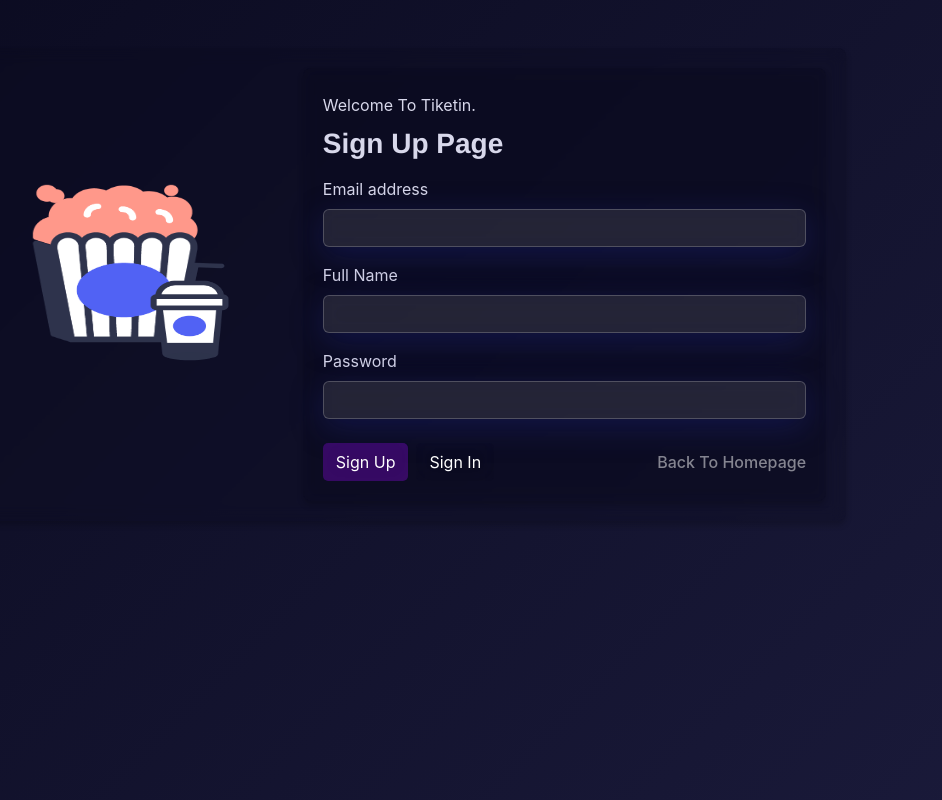
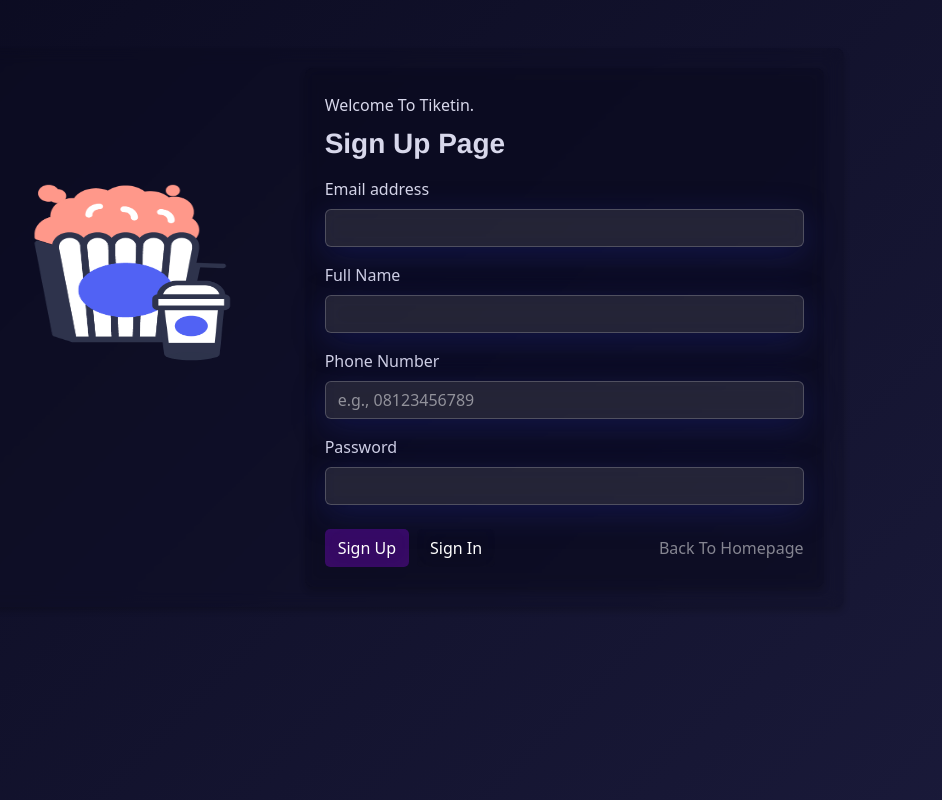
Before and after one commit to farlls/Tiketin-Booking-Tiket-Bioskop, a React (Create React App) app: page /login in a window 1280 px wide. Both pictures are taken after a click on the button "Sign Up". Shown: the whole page, without its empty margins (242-1184 px from the left). Built offline with nearby package versions, Linux system fonts and the light colour scheme; a web font is replaced by a local one.

Commit message:
Configuration di backend tiketin

```diff
--- a/src/App.js
+++ b/src/App.js
@@ -1,23 +1,25 @@
 import React from "react";
 import { BrowserRouter as Router, Route, Routes } from "react-router-dom";
+import { AuthProvider } from "./context/AuthContext";
 import Homepage from "./components/Homepage";
 import Booking from "./components/Booking";
 import PayCard from "./components/Payment/PayCard";
-import GoPayPage from './components/Payment/GoPay';
-import QrisPage from './components/Payment/Qris';  // Correct import for QrisPage
-import DanaPage from './components/Payment/Dana';  // Correct import for DanaPage
+import GoPayPage from "./components/Payment/GoPay";
+import QrisPage from "./components/Payment/Qris"; // Correct import for QrisPage
+import DanaPage from "./components/Payment/Dana"; // Correct import for DanaPage
 import DetailMovie from "./components/DetailMovie";
 import Login from "./components/Login";
 import MovieList from "./components/MovieList";
 
 const App = () => {
   return (
+    <AuthProvider>
       <Router>
         <Routes>
           {/* Route for Homepage */}
+          <Route path="/login" element={<Login />} />
           <Route path="/" element={<Homepage />} />
           <Route path="/detail-movie" element={<DetailMovie />} />
-        <Route path="/login" element={<Login />} />
           {/* Route for Booking */}
           <Route path="/booking" element={<Booking />} />
           {/* Route for Payment */}
@@ -28,10 +30,9 @@ const App = () => {
           <Route path="/dana" element={<DanaPage />} />
           <Route path="/movielist" element={<MovieList />} />
           {/* Routes for Payment Methods */}
-
-
         </Routes>
       </Router>
+    </AuthProvider>
   );
 };
 
--- a/src/components/Login.jsx
+++ b/src/components/Login.jsx
@@ -2,24 +2,37 @@ import "./styles/Login.css";
 import React, { useRef, useEffect, useState } from "react";
 import "bootstrap/dist/css/bootstrap.min.css";
 import Lottie from "lottie-web";
-import { Link } from "react-router-dom";
+import { Link, useNavigate } from "react-router-dom";
+import authService from "../services/authService";
+import { useAuth } from "../context/AuthContext";
 
 function Login() {
   const container = useRef(null);
+  const navigate = useNavigate();
+  const { login: authLogin } = useAuth();
   let animationInstance = null;
-  const [isSignUp, setIsSignUp] = useState(false); // state untuk mengatur tampilan
+
+  const [isSignUp, setIsSignUp] = useState(false);
+  const [formData, setFormData] = useState({
+    email: "",
+    password: "",
+    name: "",
+    phoneNumber: "",
+  });
+  const [error, setError] = useState("");
+  const [loading, setLoading] = useState(false);
+  const [validationErrors, setValidationErrors] = useState({});
 
   useEffect(() => {
-    // Fetch the animation data and initialize Lottie
     fetch("/assets/video/anim_pop.json")
       .then((response) => response.json())
       .then((animationData) => {
         if (animationInstance) {
-          animationInstance.destroy(); // Pastikan animasi sebelumnya di-destroy
+          animationInstance.destroy();
         }
 
         animationInstance = Lottie.loadAnimation({
-          container: container.current, // Referensi div
+          container: container.current,
           renderer: "svg",
           loop: true,
           autoplay: true,
@@ -33,16 +46,121 @@ function Login() {
 
     return () => {
       if (animationInstance) {
-        animationInstance.destroy(); // Bersihkan animasi ketika komponen di-unmount
+        animationInstance.destroy();
       }
     };
   }, []);
+
+  const validateForm = () => {
+    const errors = {};
+
+    if (isSignUp) {
+      // Name validation
+      if (!formData.name) {
+        errors.name = "Name is required";
+      }
+
+      // Phone number validation
+      if (!formData.phoneNumber) {
+        errors.phoneNumber = "Phone number is required";
+      } else if (!/^\d{10,12}$/.test(formData.phoneNumber)) {
+        errors.phoneNumber = "Phone number must be 10-12 digits";
+      }
+
+      // Password validation
+      if (formData.password.length < 6) {
+        errors.password = "Password must be at least 6 characters";
+      }
+    }
+
+    // Email validation
+    const emailRegex = /^\w+([.-]?\w+)*@\w+([.-]?\w+)*(\.\w{2,3})+$/;
+    if (!emailRegex.test(formData.email)) {
+      errors.email = "Please provide a valid email";
+    }
+
+    setValidationErrors(errors);
+    return Object.keys(errors).length === 0;
+  };
+
+  const handleChange = (e) => {
+    setFormData({
+      ...formData,
+      [e.target.name]: e.target.value,
+    });
+    // Clear specific field error when typing
+    if (validationErrors[e.target.name]) {
+      setValidationErrors({
+        ...validationErrors,
+        [e.target.name]: "",
+      });
+    }
+    if (error) setError("");
+  };
+
+  const handleSubmit = async (e) => {
+    e.preventDefault();
+    setError("");
+
+    // Validate form before submission
+    if (isSignUp && !validateForm()) {
+      return;
+    }
+
+    setLoading(true);
+
+    try {
+      if (isSignUp) {
+        const response = await authService.register(
+          formData.name,
+          formData.email,
+          formData.password,
+          formData.phoneNumber
+        );
+        console.log("Registration successful:", response);
+
+        // After successful registration, switch to login
+        setIsSignUp(false);
+        setFormData({
+          email: "",
+          password: "",
+          name: "",
+          phoneNumber: "",
+        });
+        setError("Registration successful! Please login.");
+      } else {
+        const response = await authService.login(
+          formData.email,
+          formData.password
+        );
+        console.log("Login response received:", response);
+
+        if (response) {
+          await authLogin(response);
+          navigate("/");
+        } else {
+          throw new Error("Invalid response from server");
+        }
+      }
+    } catch (err) {
+      console.error("Auth error:", err);
+      if (err.message) {
+        setError(err.message);
+      } else if (typeof err === "string") {
+        setError(err);
+      } else {
+        setError("An unexpected error occurred");
+      }
+    } finally {
+      setLoading(false);
+    }
+  };
 
   return (
     <section className="d-flex py-5 px-5 justify-content-center align-items-center">
       <div className="d-lg-flex flex-row glass-effect">
         <div
-          className="d-flex mx-5 justify-content-center "
+          className="d-flex mx-5 justify-content-center"
           ref={container}
           style={{
             height: 400,
@@ -55,65 +173,139 @@ function Login() {
           <h1 className="fs-3 fw-bold mt-1 mb-3">
             {isSignUp ? "Sign Up Page" : "Sign In Page"}
           </h1>
-          <form>
+          {error && (
+            <div
+              className={`alert ${
+                error.includes("successful") ? "alert-success" : "alert-danger"
+              }`}
+              role="alert"
+            >
+              {error}
+            </div>
+          )}
+          <form onSubmit={handleSubmit}>
             <div className="mb-3">
-              <label htmlFor="exampleInputEmail1" className="form-label fs-6">
-                {isSignUp ? "Email address" : "Email address"}
+              <label htmlFor="email" className="form-label fs-6">
+                Email address
               </label>
               <input
                 type="email"
-                className="form-control form-control-glass"
-                id="exampleInputEmail1"
-                aria-describedby="emailHelp"
+                className={`form-control form-control-glass ${
+                  validationErrors.email ? "is-invalid" : ""
+                }`}
+                id="email"
+                name="email"
+                value={formData.email}
+                onChange={handleChange}
+                required
               />
+              {validationErrors.email && (
+                <div className="invalid-feedback">{validationErrors.email}</div>
+              )}
             </div>
 
             {isSignUp && (
+              <>
                 <div className="mb-3">
-                <label
-                  htmlFor="exampleInputFullName"
-                  className="form-label fs-6"
-                >
+                  <label htmlFor="name" className="form-label fs-6">
                     Full Name
                   </label>
                   <input
                     type="text"
-                  className="form-control form-control-glass"
-                  id="exampleInputFullName"
+                    className={`form-control form-control-glass ${
+                      validationErrors.name ? "is-invalid" : ""
+                    }`}
+                    id="name"
+                    name="name"
+                    value={formData.name}
+                    onChange={handleChange}
+                    required
                   />
+                  {validationErrors.name && (
+                    <div className="invalid-feedback">
+                      {validationErrors.name}
                     </div>
+                  )}
+                </div>
+
+                <div className="mb-3">
+                  <label htmlFor="phoneNumber" className="form-label fs-6">
+                    Phone Number
+                  </label>
+                  <input
+                    type="tel"
+                    className={`form-control form-control-glass ${
+                      validationErrors.phoneNumber ? "is-invalid" : ""
+                    }`}
+                    id="phoneNumber"
+                    name="phoneNumber"
+                    value={formData.phoneNumber}
+                    onChange={handleChange}
+                    placeholder="e.g., 08123456789"
+                    required
+                  />
+                  {validationErrors.phoneNumber && (
+                    <div className="invalid-feedback">
+                      {validationErrors.phoneNumber}
+                    </div>
+                  )}
+                </div>
+              </>
             )}
 
             <div className="mb-4">
-              <label
-                htmlFor="exampleInputPassword1"
-                className="form-label fs-6"
-              >
+              <label htmlFor="password" className="form-label fs-6">
                 Password
               </label>
               <input
                 type="password"
-                className="form-control form-control-glass"
-                id="exampleInputPassword1"
+                className={`form-control form-control-glass ${
+                  validationErrors.password ? "is-invalid" : ""
+                }`}
+                id="password"
+                name="password"
+                value={formData.password}
+                onChange={handleChange}
+                required
               />
+              {validationErrors.password && (
+                <div className="invalid-feedback">
+                  {validationErrors.password}
                 </div>
+              )}
+            </div>
+
             <div className="d-flex justify-content-between align-items-center">
               <div>
                 <button
-                  type="button"
+                  type="submit"
                   className="btn btn-glass-primary btn-glass me-2"
+                  disabled={loading}
                 >
-                  {isSignUp ? "Sign Up" : "Sign In"}
+                  {loading ? "Loading..." : isSignUp ? "Sign Up" : "Sign In"}
                 </button>
                 <button
                   type="button"
                   className="btn btn-glass btn-glass-secondary"
-                  onClick={() => setIsSignUp(!isSignUp)} // toggle antara sign in dan sign up
+                  onClick={() => {
+                    setIsSignUp(!isSignUp);
+                    setError("");
+                    setValidationErrors({});
+                    setFormData({
+                      email: "",
+                      password: "",
+                      name: "",
+                      phoneNumber: "",
+                    });
+                  }}
+                  disabled={loading}
                 >
                   {isSignUp ? "Sign In" : "Sign Up"}
                 </button>
               </div>
-              <Link className="nav-link" to="/">Back To Homepage</Link>
+              <Link className="nav-link" to="/">
+                Back To Homepage
+              </Link>
             </div>
           </form>
         </div>
--- a/src/components/Navbar.jsx
+++ b/src/components/Navbar.jsx
@@ -42,7 +42,7 @@ function Navbar() {
               </Link>
             </li>
             <li className="nav-item">
-              <Link className="nav-link" to="/">
+              <Link className="nav-link" to="/movielist">
                 Movie List
               </Link>
             </li>
--- /dev/null
+++ b/src/context/AuthContext.js
@@ -0,0 +1,41 @@
+import React, { createContext, useState, useContext, useEffect } from "react";
+
+const AuthContext = createContext(null);
+
+export const AuthProvider = ({ children }) => {
+  const [user, setUser] = useState(null);
+  const [loading, setLoading] = useState(true);
+
+  useEffect(() => {
+    // Check if user exists in localStorage
+    const storedUser = localStorage.getItem("user");
+    if (storedUser) {
+      setUser(JSON.parse(storedUser));
+    }
+    setLoading(false);
+  }, []);
+
+  const login = (userData) => {
+    setUser(userData);
+    localStorage.setItem("user", JSON.stringify(userData));
+  };
+
+  const logout = () => {
+    setUser(null);
+    localStorage.removeItem("user");
+  };
+
+  return (
+    <AuthContext.Provider value={{ user, login, logout, loading }}>
+      {!loading && children}
+    </AuthContext.Provider>
+  );
+};
+
+export const useAuth = () => {
+  const context = useContext(AuthContext);
+  if (!context) {
+    throw new Error("useAuth must be used within an AuthProvider");
+  }
+  return context;
+};
--- a/src/index.css
+++ b/src/index.css
@@ -1,8 +1,5 @@
 body {
   margin: 0;
-  font-family: -apple-system, BlinkMacSystemFont, "Segoe UI", "Roboto", "Oxygen",
-    "Ubuntu", "Cantarell", "Fira Sans", "Droid Sans", "Helvetica Neue",
-    sans-serif;
   -webkit-font-smoothing: antialiased;
   -moz-osx-font-smoothing: grayscale;
   background: linear-gradient(
--- /dev/null
+++ b/src/services/authService.js
@@ -0,0 +1,40 @@
+// client/src/services/authService.js
+import axios from "../utils/axios";
+
+const API_URL = process.env.REACT_APP_API_URL || "http://localhost:4000/api";
+
+const authService = {
+  login: async (email, password) => {
+    try {
+      console.log("Attempting login with:", { email }); // Debugging
+      const response = await axios.post(`${API_URL}/auth/login`, {
+        email,
+        password,
+      });
+      console.log("Login response:", response.data); // Debugging
+      return response.data;
+    } catch (error) {
+      console.error("Login error:", error.response?.data || error); // Debugging
+      throw error.response?.data || { message: "Network error" };
+    }
+  },
+
+  register: async (name, email, password, phoneNumber) => {
+    try {
+      console.log("Attempting registration:", { name, email, phoneNumber }); // Debugging
+      const response = await axios.post(`${API_URL}/auth/register`, {
+        name,
+        email,
+        password,
+        phoneNumber,
+      });
+      console.log("Registration response:", response.data); // Debugging
+      return response.data;
+    } catch (error) {
+      console.error("Registration error:", error.response?.data || error); // Debugging
+      throw error.response?.data || { message: "Network error" };
+    }
+  },
+};
+
+export default authService;
```
Also changed, not shown: package.json (+7 -9 lines), src/components/DetailMovie.jsx (+7 -5 lines), src/utils/axios.js (added, +20 -0 lines), 2 other files (tests, documents, lock files or other folders). Lines whose indentation alone changed are shown as unchanged.
